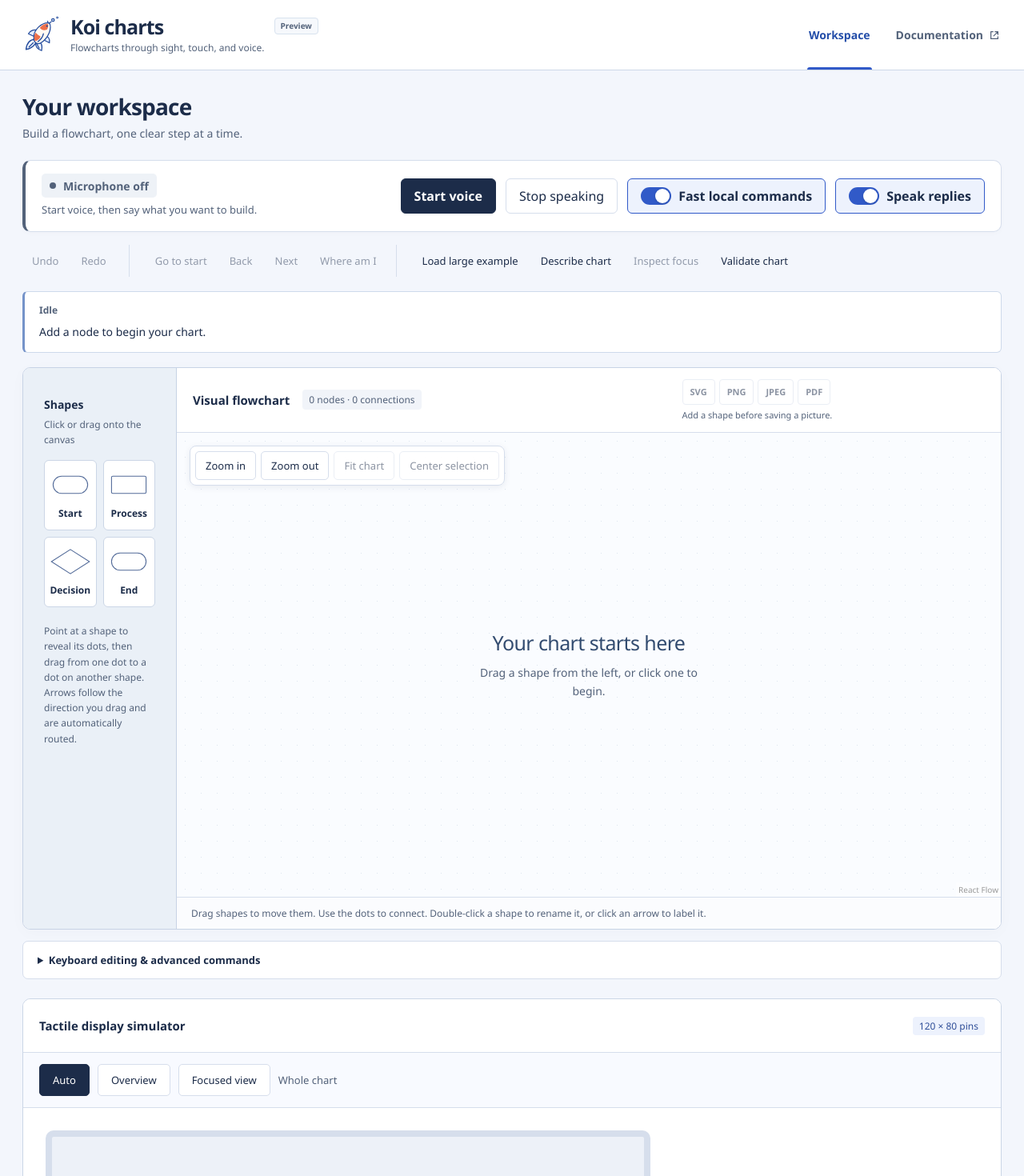
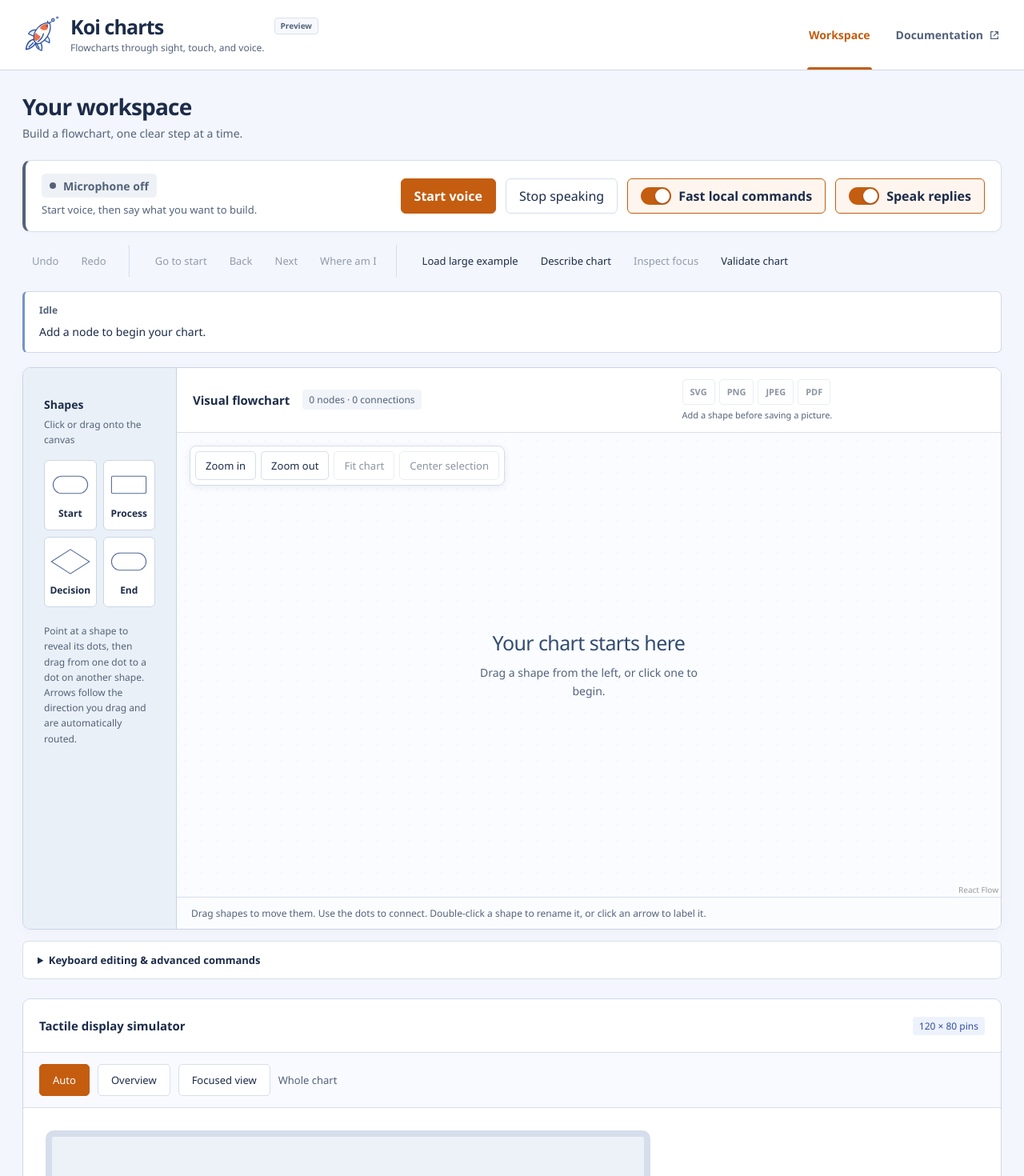
Before and after one commit to Shaurav-Vora/Koi-charts, a Next.js app: page / in a window 1280 px wide. Shown: the top 1470 px of the page at 80% size. Built offline with nearby package versions, Linux system fonts and the light colour scheme.

Commit message:
style: integrate koi brand orange as accent color for action elements

```diff
--- a/src/app/globals.css
+++ b/src/app/globals.css
@@ -5,6 +5,9 @@
   --ink: #1c2c49;
   --muted: #53627a;
   --blue: #315ac8;
+  --accent: #c45d10;
+  --accent-hover: #a54e0c;
+  --accent-tint: #fef5ee;
   --line: #d6deec;
   font-family: "Segoe UI", "Helvetica Neue", sans-serif;
   color: var(--ink);
@@ -98,9 +101,9 @@
 .header-preview { align-self: flex-start; margin-top: 4px; padding: 3px 7px; border: 1px solid #d8e2ef; border-radius: 4px; font-size: 10px; font-weight: 600; line-height: 1.3; color: #53627a; background: #f6f8fc; }
 .header-navigation { display: flex; align-self: stretch; align-items: stretch; gap: 28px; }
 .koi-header .header-navigation > a, .header-navigation > span { position: relative; display: inline-flex; gap: 7px; align-items: center; min-height: 48px; padding: 4px 2px; font-size: 14px; font-weight: 600; color: #53627a; white-space: nowrap; text-decoration: none; }
-.header-navigation > [aria-current="page"] { color: #244ea9; }
-.header-navigation > [aria-current="page"]::after { content: ""; position: absolute; inset: auto 0 0; height: 3px; background: #315ac8; border-radius: 3px 3px 0 0; }
-.koi-header .header-navigation > a:hover { color: #244ea9; text-decoration: none; }
+.header-navigation > [aria-current="page"] { color: var(--accent); }
+.header-navigation > [aria-current="page"]::after { content: ""; position: absolute; inset: auto 0 0; height: 3px; background: var(--accent); border-radius: 3px 3px 0 0; }
+.koi-header .header-navigation > a:hover { color: var(--accent); text-decoration: none; }
 .koi-header .header-navigation > a:focus-visible { outline-offset: -5px; border-radius: 5px; }
 @media (max-width: 720px) {
  .app-header.koi-header { flex-wrap: wrap; gap: 0; padding: 0 20px; }
@@ -129,8 +132,8 @@
 .voice-controls .status { width: fit-content; min-height: 30px; padding: 4px 10px; border-radius: 5px; background: var(--voice-tint); color: var(--voice-color); font-weight: 650; }
 .voice-controls .status-dot { flex: 0 0 8px; background: currentColor; border-color: currentColor; }
 .voice-hint { margin-top: 5px; color: var(--muted); font-size: 13px; }
-.editor-toolbar .voice-button { background: var(--ink); border-color: var(--ink); color: white; font-weight: 600; }
-.editor-toolbar .voice-button:hover:not(:disabled) { background: #314867; color: white; }
+.editor-toolbar .voice-button { background: var(--accent); border-color: var(--accent); color: white; font-weight: 600; }
+.editor-toolbar .voice-button:hover:not(:disabled) { background: var(--accent-hover); color: white; }
 .editor-toolbar .voice-button.is-active { background: var(--voice-tint); border-color: var(--voice-color); color: var(--voice-color); }
 .voice-controls .mic-level { width: 88px; height: 12px; background: var(--voice-tint); border-color: var(--voice-color); }
 .voice-controls .mic-level-fill { background: var(--voice-color); }
@@ -148,12 +151,12 @@
 /* A switch shows its state in the knob's position, so the track carries the colour and the
    label stays constant. The whole control is one button: a 26px knob is not a hit target. */
 .toggle-switch { display: inline-flex; align-items: center; gap: 9px; min-height: 40px; padding: 5px 12px 5px 8px; border: 1px solid var(--line); border-radius: 999px; background: white; color: var(--ink); cursor: pointer; }
-.toggle-switch:hover:not(:disabled) { border-color: var(--blue); background: #f5f8ff; }
+.toggle-switch:hover:not(:disabled) { border-color: var(--accent); background: var(--accent-tint); }
 .toggle-switch:disabled { opacity: 0.55; cursor: not-allowed; }
 .toggle-track { display: block; width: 38px; height: 22px; flex: 0 0 38px; padding: 2px; border-radius: 999px; background: #c3cddd; transition: background 140ms ease; }
 .toggle-knob { display: block; width: 18px; height: 18px; border-radius: 50%; background: white; box-shadow: 0 1px 3px #1c2c4940; transition: transform 140ms ease; }
-.toggle-switch.is-on { border-color: var(--blue); background: #edf2fd; font-weight: 600; }
-.toggle-switch.is-on .toggle-track { background: var(--blue); }
+.toggle-switch.is-on { border-color: var(--accent); background: var(--accent-tint); font-weight: 600; }
+.toggle-switch.is-on .toggle-track { background: var(--accent); }
 .toggle-switch.is-on .toggle-knob { transform: translateX(16px); }
 .toggle-switch:focus-visible { outline: 2px solid var(--blue); outline-offset: 2px; }
 @media (prefers-reduced-motion: reduce) { .toggle-track, .toggle-knob { transition: none; } }
@@ -172,7 +175,7 @@
 .command-form { display: flex; align-items: end; flex-wrap: wrap; flex: 1; gap: 14px; min-width: 0; }
 .command-form label { flex: 1 1 150px; }
 .editing-panel input, .editing-panel select { width: 100%; min-width: 0; min-height: 44px; border: 1px solid #abb9d0; border-radius: 5px; background: white; color: var(--ink); padding: 10px; }
-.command-form button { background: var(--blue); color: white; border-color: var(--blue); }
+.command-form button { background: var(--accent); color: white; border-color: var(--accent); }
 .command-feedback { padding: 14px 18px; margin: 16px 0 22px; border-left: 3px solid #8ba6e8; background: #eaf0fc; font-size: 14px; overflow-wrap: anywhere; white-space: pre-wrap; }
 .command-feedback.has-error { border-color: #a63f3f; background: #fff0ed; }
 .pending-actions { margin-top: 12px; }
@@ -205,8 +208,8 @@
 .arrow-inspector input { width: 100%; min-width: 0; padding: 10px; border: 1px solid #a8b9dc; border-radius: 5px; }
 .branch-shortcuts, .arrow-inspector-actions { display: flex; gap: 8px; margin-top: 12px; }
 .branch-shortcuts button { flex: 1; }
-.branch-shortcuts button[aria-pressed="true"] { background: #e9efff; border-color: var(--blue); color: var(--blue); font-weight: 700; }
-.arrow-inspector button[type="submit"] { background: var(--blue); color: white; border-color: var(--blue); }
+.branch-shortcuts button[aria-pressed="true"] { background: var(--accent-tint); border-color: var(--accent); color: var(--accent); font-weight: 700; }
+.arrow-inspector button[type="submit"] { background: var(--accent); color: white; border-color: var(--accent); }
 .arrow-editor-hint { margin-top: 12px; font-size: 12px; color: var(--muted); }
 .node-content { position: relative; display: flex; flex-direction: column; justify-content: center; align-items: center; gap: 4px; width: 100%; height: 100%; padding: 12px; border: 0; background: transparent; color: var(--ink); cursor: pointer; }
 .node-content > span { font-size: 10px; text-transform: uppercase; letter-spacing: 1px; color: var(--muted); }
@@ -258,7 +261,7 @@
 .node-inspector label { display: grid; gap: 7px; font-size: 12px; }
 .node-inspector input { width: 100%; min-width: 0; padding: 10px 7px; border: 1px solid #a9b7cc; border-radius: 4px; }
 .node-inspector button { width: 100%; min-height: 40px; border: 1px solid var(--line); border-radius: 4px; background: white; margin-top: 8px; color: var(--ink); cursor: pointer; font-size: 12px; }
-.node-inspector button[type="submit"] { background: var(--blue); color: white; border-color: var(--blue); }
+.node-inspector button[type="submit"] { background: var(--accent); color: white; border-color: var(--accent); }
 .diagram-workbench .visual-display { border: 0; border-radius: 0; }
 .diagram-workbench .display-heading { min-height: 44px; padding: 12px 18px; }
 .diagram-workbench .display-heading h3 { font-size: 14px; }
@@ -350,6 +353,6 @@
    the count describe the same thing: what is on the canvas right now. */
 .export-controls { display: flex; align-items: center; gap: 6px; flex-wrap: wrap; margin-left: auto; }
 .export-controls button { padding: 6px 12px; font-size: 13px; font-weight: 600; color: var(--ink); background: var(--surface); border: 1px solid var(--line); border-radius: 7px; cursor: pointer; }
-.export-controls button:hover:not(:disabled) { border-color: var(--blue); color: var(--blue); }
+.export-controls button:hover:not(:disabled) { border-color: var(--accent); color: var(--accent); }
 .export-controls button:disabled { opacity: 0.5; cursor: not-allowed; }
 .export-status { flex-basis: 100%; font-size: 12px; color: var(--muted); }
--- a/src/app/workspace.css
+++ b/src/app/workspace.css
@@ -22,7 +22,7 @@
 #workspace .shape-palette > p { font-size: 12px; line-height: 1.6; color: #53627a; }
 #workspace .shape-buttons { display: grid; grid-template-columns: 1fr 1fr; gap: 8px; margin: 16px 0; }
 #workspace .shape-buttons button { border: 1px solid #cbd6e6; background: #fff; border-radius: 6px; padding: 10px 4px; min-height: 88px; }
-#workspace .shape-buttons button:hover { background: #f8faff; border-color: #315ac8; box-shadow: 0 2px 6px #315ac815; }
+#workspace .shape-buttons button:hover { background: var(--accent-tint); border-color: var(--accent); box-shadow: 0 2px 6px #c45d1018; }
 #workspace .shape-buttons svg { width: 54px; height: 36px; }
 #workspace .shape-buttons span { font-size: 12px; font-weight: 600; }
 #workspace .node-inspector { padding: 18px 14px; border-top: 1px solid #c7d3e5; background: #f8faff; }
@@ -44,7 +44,7 @@
 #workspace .tactile-display { border-color: #cbd6e6; border-radius: 10px; }
 #workspace .tactile-controls { padding: 14px 20px; background: #f8faff; border-bottom: 1px solid var(--line); }
 #workspace .tactile-controls button { border-radius: 5px; min-height: 40px; font-size: 13px; }
-#workspace .tactile-controls button[aria-pressed="true"] { background: #1c2c49; border-color: #1c2c49; color: #fff; }
+#workspace .tactile-controls button[aria-pressed="true"] { background: var(--accent); border-color: var(--accent); color: #fff; }
 #workspace .information-strip { border-radius: 0 5px 5px 0; }
 #workspace .chart-structure { padding: 22px; margin-top: 24px; border-color: #cbd6e6; border-radius: 10px; }
 #workspace .node-list { display: grid; grid-template-columns: repeat(auto-fill,minmax(170px,1fr)); gap: 10px; padding-top: 10px; }
```
Also changed, not shown: 1 other file (tests, documents, lock files or other folders).
